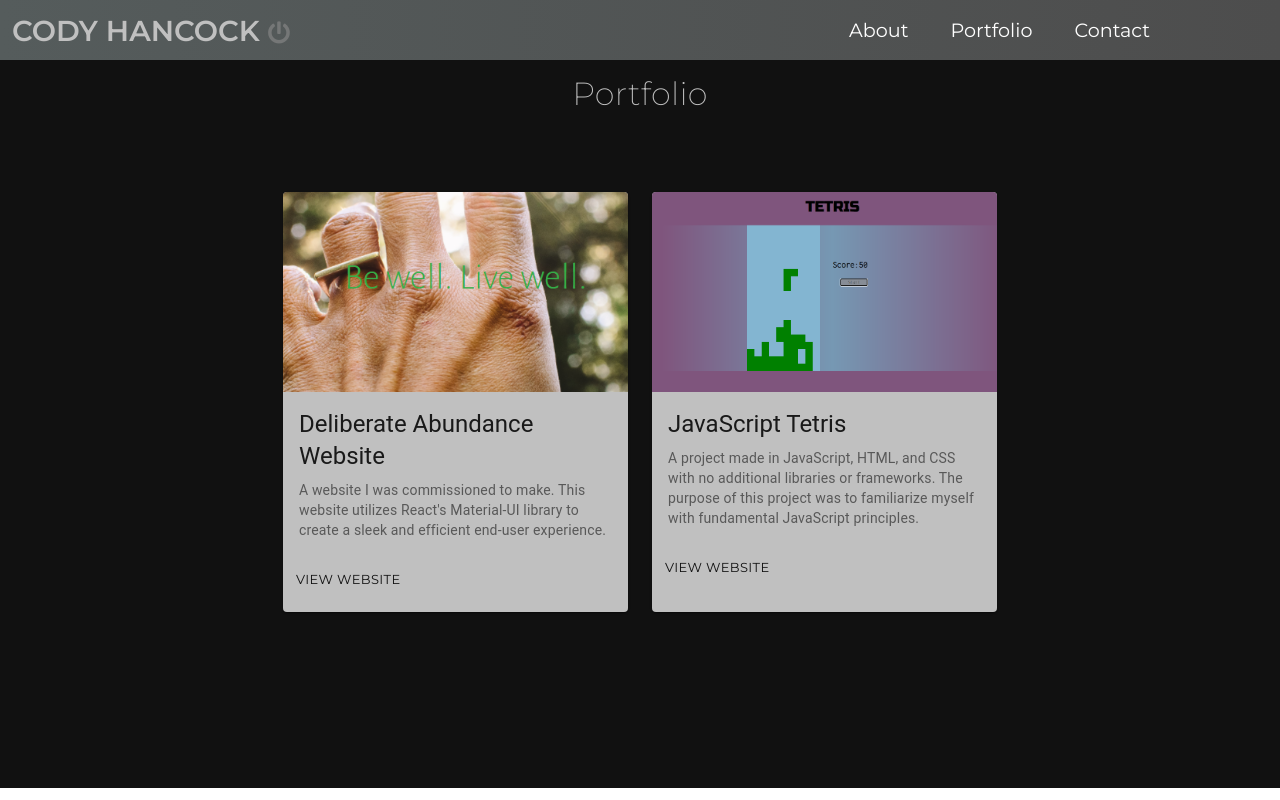
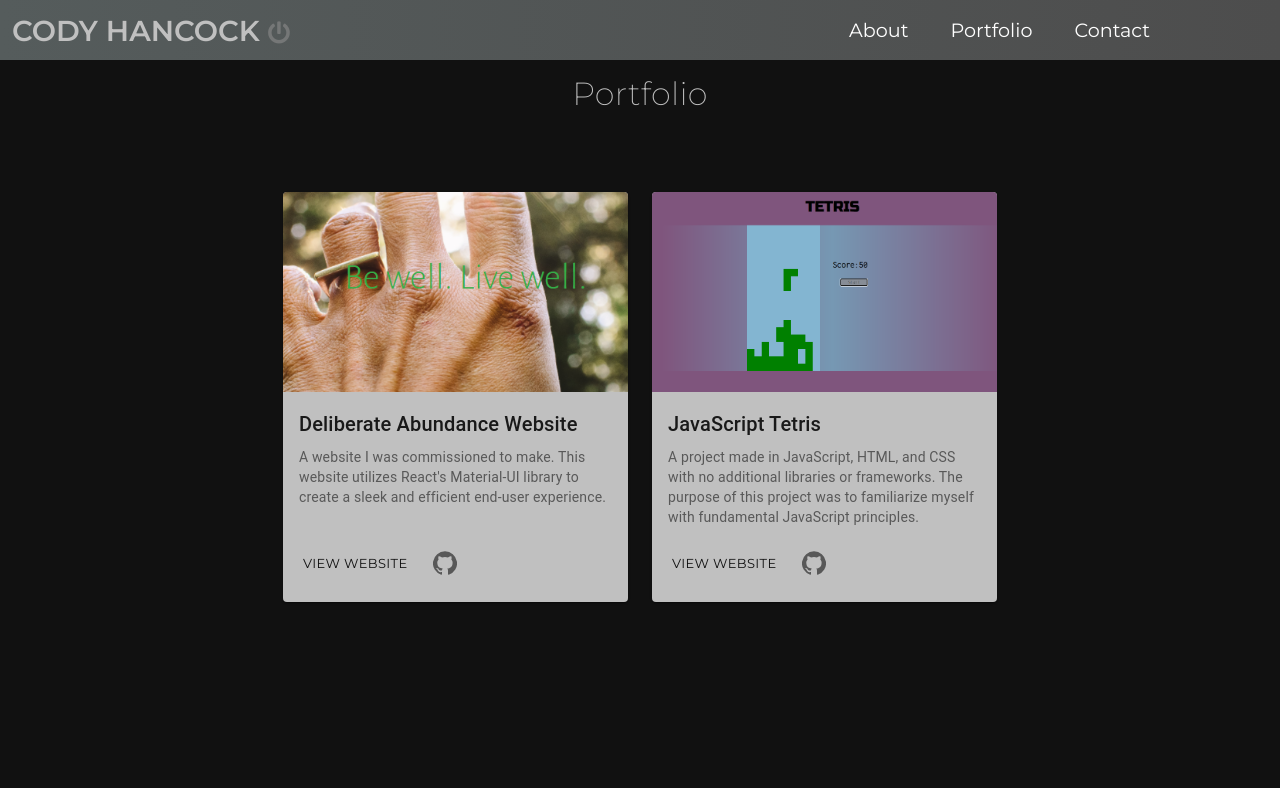
Before and after one commit to cbhancock-deeto/mainWebsite, a React (Create React App) app: page /portfolio in a window 1280 px wide. Built offline with nearby package versions, Linux system fonts and the light colour scheme.

Commit message:
portfolio page cleanup - added github links

```diff
--- a/package.json
+++ b/package.json
@@ -4,6 +4,7 @@
   "private": true,
   "dependencies": {
     "@material-ui/core": "^4.11.0",
+    "@material-ui/icons": "^4.9.1",
     "@material-ui/styles": "^4.10.0",
     "@testing-library/jest-dom": "^4.2.4",
     "@testing-library/react": "^9.5.0",
--- a/src/components/Portfolio/Portfolio.js
+++ b/src/components/Portfolio/Portfolio.js
@@ -1,18 +1,12 @@
 import React from "react";
-
 import {
   Grid,
-  Typography,
-  Card,
-  CardActionArea,
-  CardActions,
-  CardContent,
-  CardMedia,
-  Button,
+  Typography
 } from "@material-ui/core";
 import { makeStyles } from "@material-ui/styles";
 import Toolbar from "../Layout/Toolbar/Toolbar";
 import projects from "./Projects";
+import ProjectCard from './ProjectCard';
 
 const useStyles = makeStyles((theme) => ({
   portfolioBackground1: {
@@ -36,14 +30,6 @@ const useStyles = makeStyles((theme) => ({
       paddingBottom: 18,
     },
   },
-  root: {
-    maxWidth: 345,
-    height: 420,
-    backgroundColor: `${theme.palette.secondary.main}`,
-  },
-  media: {
-    height: 200,
-  },
 }));
 
 function Portfolio() {
@@ -51,12 +37,13 @@ function Portfolio() {
 
   const projectList = projects.map((p) => (
     <Grid item key={p.key}>
-      <MediaCard
+      <ProjectCard
 
         url={p.url}
         description={p.description}
         title={p.title}
         img={p.img}
+        github={p.github}
       />
     </Grid>
   ));
@@ -83,34 +70,5 @@ function Portfolio() {
   );
 }
 
-function MediaCard(props) {
-  const classes = useStyles();
-
-  return (
-    <Card className={classes.root}>
-      <CardActionArea>
-        <CardMedia
-          key={props.key}
-          className={classes.media}
-          image={props.img}
-          title={props.title}
-        />
-        <CardContent>
-          <Typography gutterBottom variant="h5" component="h2">
-            {props.title}
-          </Typography>
-          <Typography variant="body2" color="textSecondary" component="p">
-            {props.description}
-          </Typography>
-        </CardContent>
-      </CardActionArea>
-      <CardActions>
-        <Button href={props.url} size="small" color="primary">
-          View Website
-        </Button>
-      </CardActions>
-    </Card>
-  );
-}
 
 export default Portfolio;
--- /dev/null
+++ b/src/components/Portfolio/ProjectCard.js
@@ -0,0 +1,68 @@
+import React from "react";
+import {
+  Typography,
+  Card,
+  CardActionArea,
+  CardActions,
+  CardContent,
+  CardMedia,
+  Button,
+  IconButton
+} from "@material-ui/core";
+import GitHubIcon from '@material-ui/icons/GitHub';
+import { makeStyles } from "@material-ui/styles";
+
+const useStyles = makeStyles((theme) => ({
+    root: {
+      maxWidth: 345,
+      height: 410,
+      backgroundColor: `${theme.palette.secondary.main}`,
+      position: 'relative',
+    },
+    media: {
+      height: 200,
+    },
+    cardActions: {
+        position: 'absolute',
+        bottom: 7,
+        left: 7,
+    }
+  }));
+
+function ProjectCard(props) {
+    const classes = useStyles();
+
+    return (
+      <Card className={classes.root}>
+        <CardActionArea>
+          <CardMedia
+            key={props.key}
+            className={classes.media}
+            image={props.img}
+            title={props.title}
+          />
+          <CardContent>
+            <Typography gutterBottom variant="h6" component="h4">
+              {props.title}
+            </Typography>
+            <Typography variant="body2" color="textSecondary" component="p">
+              {props.description}
+            </Typography>
+          </CardContent>
+        </CardActionArea>
+        <CardActions className={classes.cardActions}>
+          <Button href={props.url} size="small" color="primary">
+            View Website
+          </Button>
+          <IconButton aria-controls="fade-menu" href={props.github}>
+            <GitHubIcon />
+          </IconButton>
+        </CardActions>
+      </Card>
+    );
+  }
+//   <IconButton edge="end" aria-controls="fade-menu" aria-haspopup="true"  onClick={handleClick} className={classes.menuButton} aria-label="menu">
+//     <MenuIcon />
+//   </IconButton>
+
+  export default ProjectCard;
--- a/src/components/Portfolio/Projects.js
+++ b/src/components/Portfolio/Projects.js
@@ -5,6 +5,7 @@ var Projects = [
     {
         key: 2,
         url: '//deliberate-abundance-website.netlify.app',
+        github: '//github.com/cbhancock-deeto/deliberate-abundance-website',
         img: DALimg,
         title: 'Deliberate Abundance Website',
         description: 'A website I was commissioned to make. This website utilizes React\'s Material-UI library to create a sleek and efficient end-user experience.',
@@ -12,6 +13,7 @@ var Projects = [
     {
         key: 1,
         url: '//cbhancock-deeto.github.io/tetrisGame',
+        github: '//github.com/cbhancock-deeto/tetrisGame',
         img: tetrisImg,
         title: 'JavaScript Tetris',
         description: 'A project made in JavaScript, HTML, and CSS with no additional libraries or frameworks.  The purpose of this project was to familiarize myself with fundamental JavaScript principles.',
```
Also changed, not shown: 1 other file (tests, documents, lock files or other folders).
